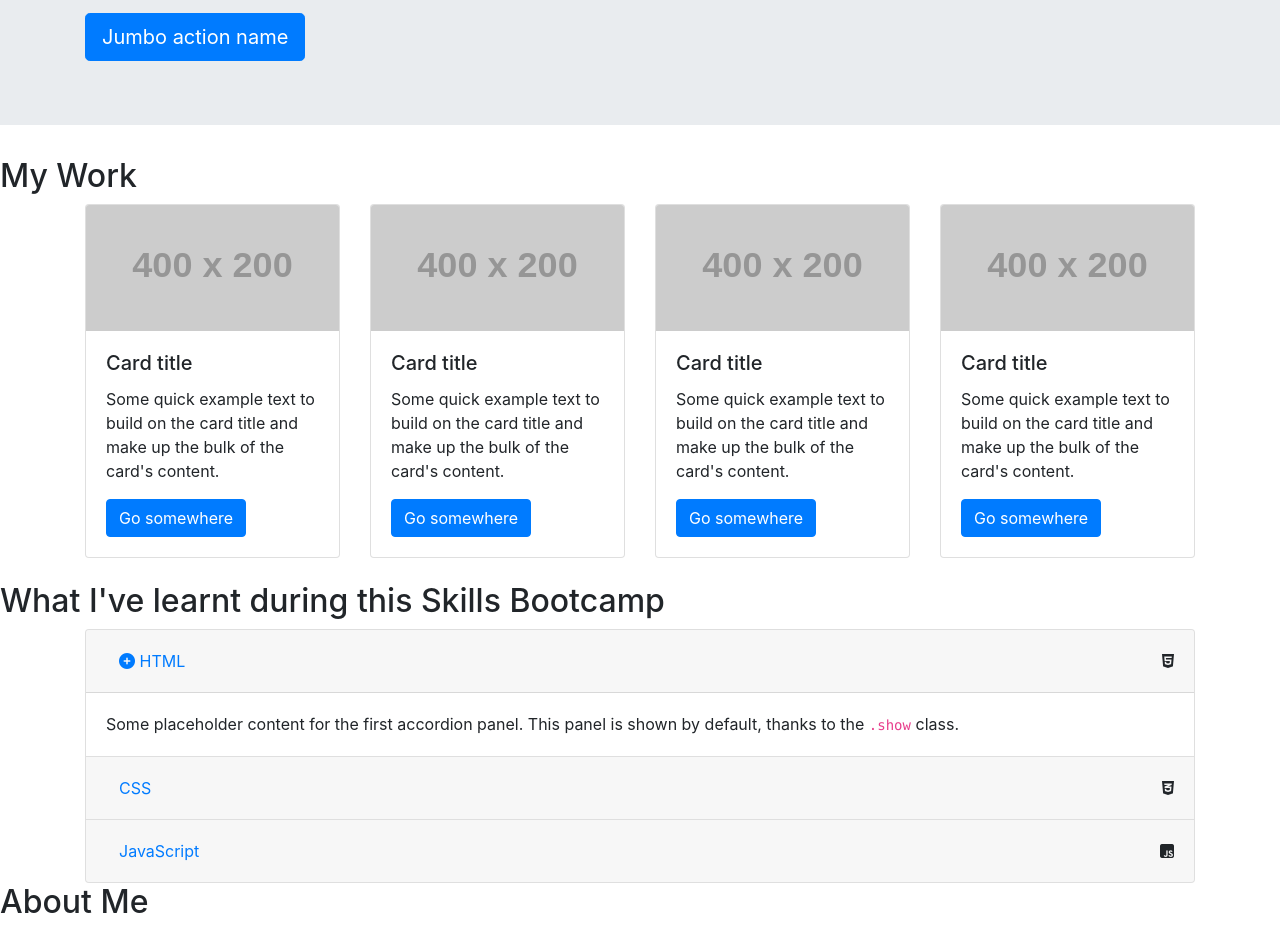
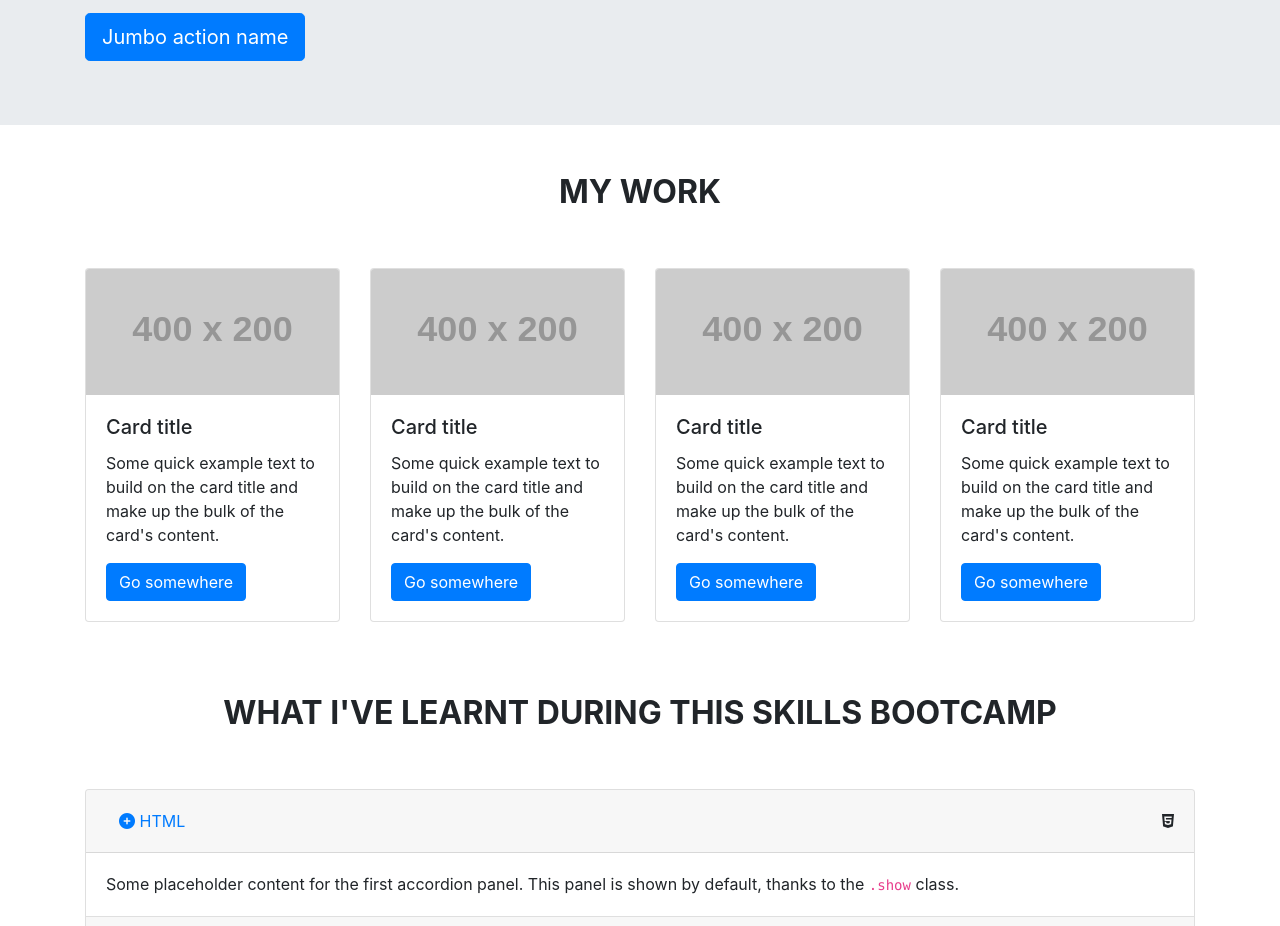
Before and after one commit to leightongrant/Bootstrap-Portfolio, a plain HTML site: page index.html in a window 1280 px wide. Shown: the part 247-1173 px from the top of the page. Drawn offline with nearby package versions, Linux system fonts and the light colour scheme; placeholder pictures from the web are drawn by us.

Commit message:
adds classes to section titles to emphasize text

```diff
--- a/index.html
+++ b/index.html
@@ -45,7 +45,7 @@
 
     <!-- Hero -->
     <header id="hero">
-        <div class="jumbotron jumbotron-fluid">
+        <div class="jumbotron jumbotron-fluid mb-0">
             <div class="container">
                 <h1 class="display-3">Fluid jumbotron</h1>
                 <p class="lead">This is a modified jumbotron that occupies
@@ -57,7 +57,7 @@
 
     <!-- Work Section -->
     <section id="work">
-        <h2>My Work</h2>
+        <h2 class="text-center font-weight-bold text-uppercase py-5">My Work</h2>
         <div class="container">
             <div class="row">
 
@@ -119,7 +119,7 @@
 
     <!-- Skills Section -->
     <section id="skills">
-        <h2>What I've learnt during this Skills Bootcamp</h2>
+        <h2 class="text-center font-weight-bold text-uppercase py-5">What I've learnt during this Skills Bootcamp</h2>
         <div class="container">
             <div class="row">
                 <div class="col-12">
@@ -196,7 +196,7 @@
 
     <!-- About and Contact Section -->
     <section id="about-contact">
-        <h2>About Me</h2>
+        <h2 class="text-center font-weight-bold text-uppercase py-5">About Me</h2>
         <div class="container">
             <div class="row">
 
@@ -230,7 +230,9 @@
             </div>
         </div>
     </section>
-    <footer id="footer">
+
+    <!-- Footer Section -->
+    <footer id="footer" class="bg-dark">
         <div class="container-fluid">
             <div class="row">
                 <div class="col-6">
```
